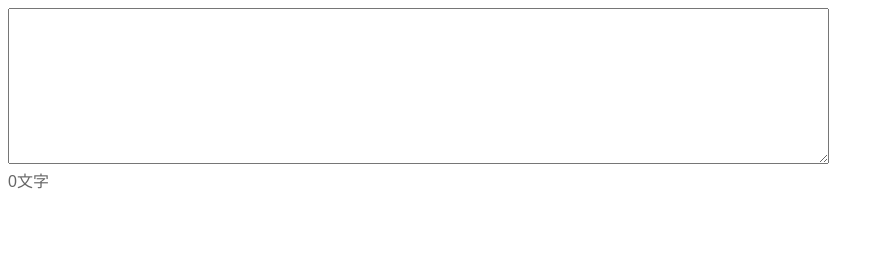
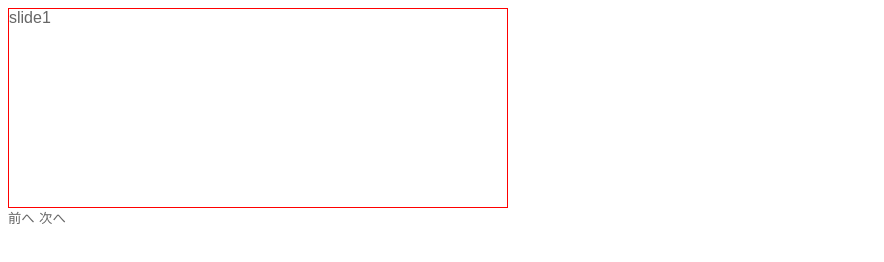
Before and after one commit to shuma1127/jQyary-sample, a plain HTML site: page index.html in a window 1280 px wide. Shown: the whole page, without its empty margins (0-884 px from the left). Drawn offline with Linux system fonts and the light colour scheme.

Commit message:
スライドショー

```diff
--- a/css/reset.css
+++ /dev/null
@@ -1,86 +0,0 @@
-/**
- * html5doctor.com Reset Stylesheet v1.6.1 (http://html5doctor.com/html-5-reset-stylesheet/)
- * Richard Clark (http://richclarkdesign.com)
- * http://cssreset.com
- */
-html, body, div, span, object, iframe,
-h1, h2, h3, h4, h5, h6, p, blockquote, pre,
-abbr, address, cite, code,
-del, dfn, em, img, ins, kbd, q, samp,
-small, strong, sub, sup, var,
-b, i,
-dl, dt, dd, ol, ul, li,
-fieldset, form, label, legend,
-table, caption, tbody, tfoot, thead, tr, th, td,
-article, aside, canvas, details, figcaption, figure,
-footer, header, hgroup, menu, nav, section, summary,
-time, mark, audio, video {
-    margin:0;
-    padding:0;
-    border:0;
-    outline:0;
-    font-size:100%;
-    vertical-align:baseline;
-    background:transparent;
-}
-body {
-    line-height:1;
-}
-article,aside,details,figcaption,figure,
-footer,header,hgroup,menu,nav,section {
-    display:block;
-}
-nav ul {
-    list-style:none;
-}
-blockquote, q {
-    quotes:none;
-}
-blockquote:before, blockquote:after,
-q:before, q:after {
-    content:'';
-    content:none;
-}
-a {
-    margin:0;
-    padding:0;
-    font-size:100%;
-    vertical-align:baseline;
-    background:transparent;
-}
-/* change colours to suit your needs */
-ins {
-    background-color:#ff9;
-    color:#000;
-    text-decoration:none;
-}
-/* change colours to suit your needs */
-mark {
-    background-color:#ff9;
-    color:#000;
-    font-style:italic;
-    font-weight:bold;
-}
-del {
-    text-decoration: line-through;
-}
-abbr[title], dfn[title] {
-    border-bottom:1px dotted;
-    cursor:help;
-}
-table {
-    border-collapse:collapse;
-    border-spacing:0;
-}
-/* change border colour to suit your needs */
-hr {
-    display:block;
-    height:1px;
-    border:0;
-    border-top:1px solid #cccccc;
-    margin:1em 0;
-    padding:0;
-}
-input, select {
-    vertical-align:middle;
-}
--- a/css/style.css
+++ b/css/style.css
@@ -1,25 +1,21 @@
-.tab {
-    border-bottom: 3px solid #fb4343;
-  }
-.tab li {
-color: #333;
-float: left;
-margin: 0 10px -1px 0;
-padding: 10px 20px;
-border: 1px solid #fb4343;
-cursor: pointer;
-list-style: none;
-transition: .3s;
-}
-.tab li.active {
-color: #fff;
-background: #fb4343;
-cursor: auto;
+.slider .slide {
+    width: 498px;
+    height: 198px;
+    border: 1px solid #f00;
+    float: left;
 }
 
-.area ul {
-display: none;
+.slider .slideSet {
+    /* width: 2500px; */
 }
-.area ul.show {
-display: block;
+
+.slider {
+    width: 500px;
+    height: 200px;
+    overflow: hidden;
+    position: relative;
+  }
+
+.slider .slideSet {
+position: absolute;
 }
--- a/index.html
+++ b/index.html
@@ -9,18 +9,57 @@
 <link rel="stylesheet" href="css/style.css">
 </head>
 <body>
-<textarea id="js-count" rows="10" cols="100"></textarea>
-<div class="counter">
-    <span class="show-count">0</span>文字
-</div>
+    <div class="slider">
+        <div class="slideSet">
+          <div class="slide">slide1</div>
+          <div class="slide">slide2</div>
+          <div class="slide">slide3</div>
+          <div class="slide">slide4</div>
+          <div class="slide">slide5</div>
+        </div>
+    </div>
+    <button class="slider-prev">前へ</button>
+    <button class="slider-next">次へ</button>
 <script type="text/javascript" src="js/jquery.js"></script>
 <script type="text/javascript">
-$(function(){
-    $('#js-count').keyup(function(){
-    var count = $(this).val().length;
-    $('.show-count').text(count);
+(function(){
+
+    var slideWidth = $('.slide').outerWidth(); // .slideの幅を取得して代入
+    var slideNum = $('.slide').length;  // .slideの数を取得して代入
+    var slideSetWidth = slideWidth * slideNum; // .slideの幅×数で求めた値を代入
+    var slideCurrent = 0; // 現在地を示す変数
+
+    $('.slideSet').css('width', slideSetWidth); // .slideSetのスタイルシートにwidth: slideSetWidthを指定
+
+    var sliding = function(){
+    // slideCurrentが0以下だったら
+    if( slideCurrent < 0 ){
+        slideCurrent = slideNum - 1;
+
+    // slideCurrentがslideNumを超えたら
+    }else if( slideCurrent > slideNum - 1){ // slideCUrrent >= slideNumでも可
+        slideCurrent = 0;
+
+    }
+
+    $('.slideSet').stop().animate({
+        left: slideCurrent * -slideWidth
     });
-});
+    }
+
+    // 前へボタンが押されたとき
+    $('.slider-prev').click(function(){
+    slideCurrent--;
+    sliding();
+    });
+
+    // 次へボタンが押されたとき
+    $('.slider-next').click(function(){
+    slideCurrent++;
+    sliding();
+    });
+
+}());
 </script>
 </body>
 </html>
```
